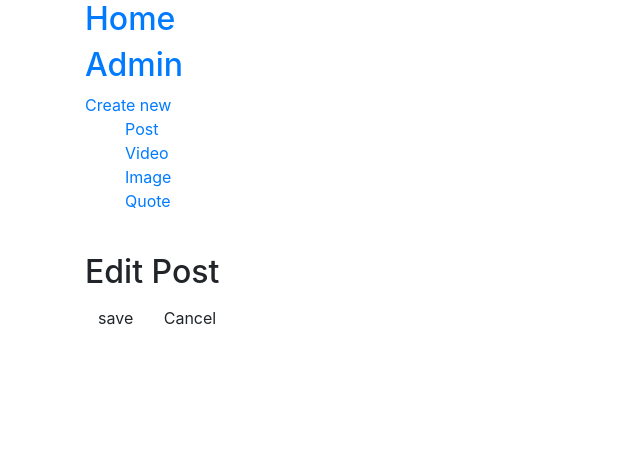
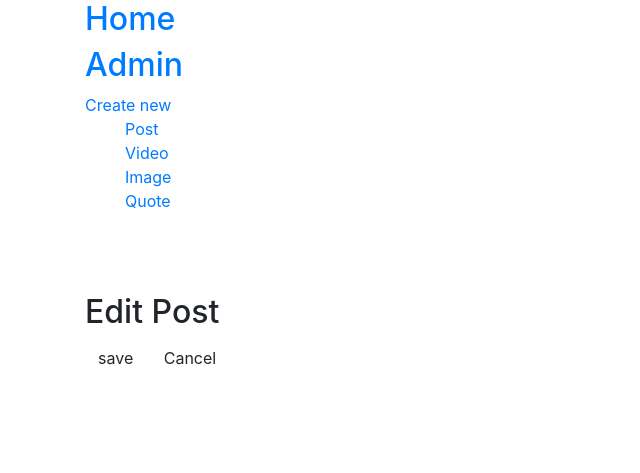
Before and after one commit to samgclarke/fish-post, a Flask app: page /admin/1/ in a window 1280 px wide. Shown: the top 473 px of the page, without its empty margins (0-640 px from the left). Run offline with Flask 2, Linux system fonts and the light colour scheme; the visitor is signed in with stand-in values (Sample User, id 1); data that the repository does not hold is empty; parts of the project's set-up code (start-up, migrations or seed data) failed here and were passed over; some libraries are stand-ins or nearby versions.

Commit message:
increase top padding for content

```diff
--- a/mongo_log/templates/base.html
+++ b/mongo_log/templates/base.html
@@ -6,7 +6,7 @@
     <link href="http://twitter.github.com/bootstrap/1.4.0/bootstrap.css" rel="stylesheet">
     <style>
     .content {
-      padding-top: 40px;
+      padding-top: 80px;
     }
     ul {
       list-style: none;
```
